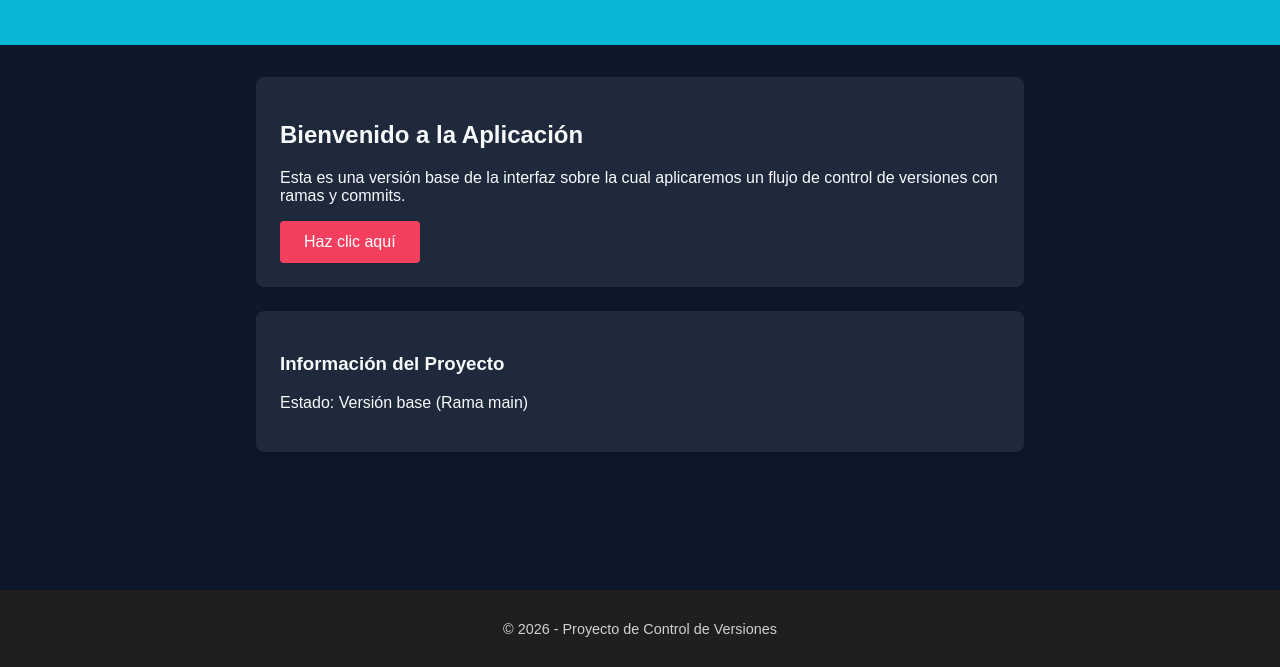
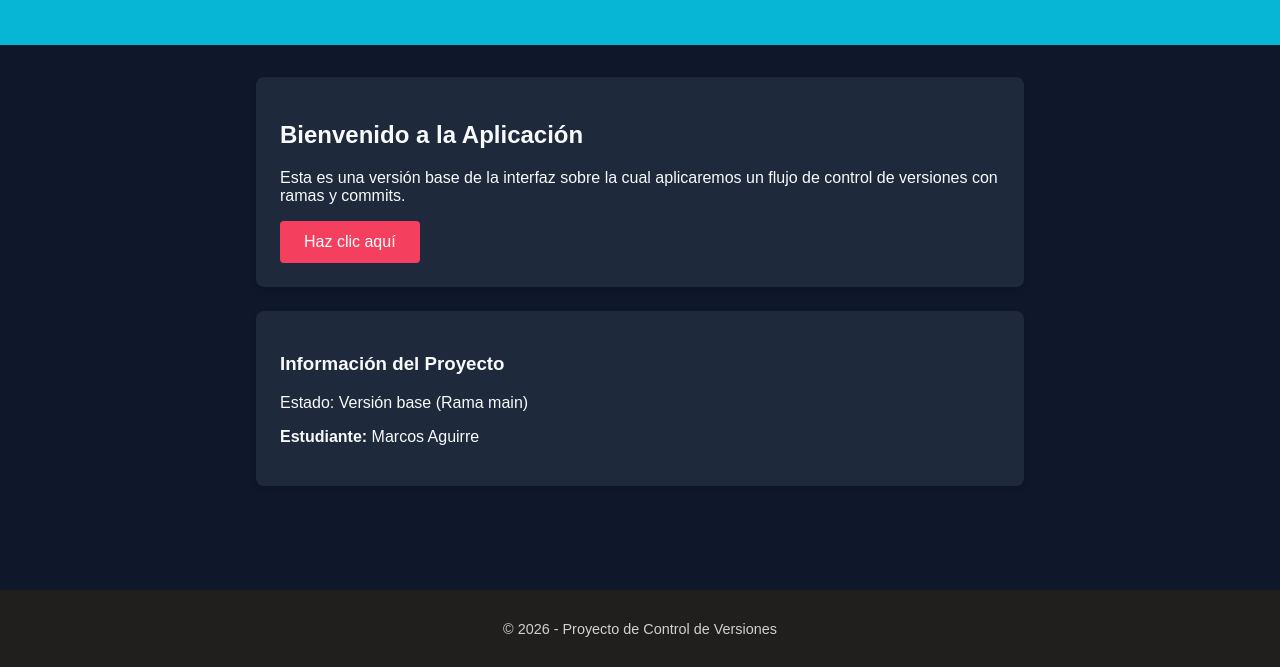
Before and after one commit to Marcos177-prr/versionamiento-Marcos-Aguirre, a plain HTML site: page index.html in a window 1280 px wide. Shown: the part 133-800 px from the top of the page. Drawn offline with Linux system fonts and the light colour scheme.

Commit message:
feat: agregar nombre del estudiante y elemento adicional de UI

```diff
--- a/index.html
+++ b/index.html
@@ -111,6 +111,7 @@
             <h3>Información del Proyecto</h3>
             <p>Estado: Versión base (Rama main)</p>
             <!-- Aquí se agregará el nombre del estudiante en la rama secundaria -->
+             <p><strong>Estudiante:</strong> Marcos Aguirre</p>
         </div>
     </main>
 
```
